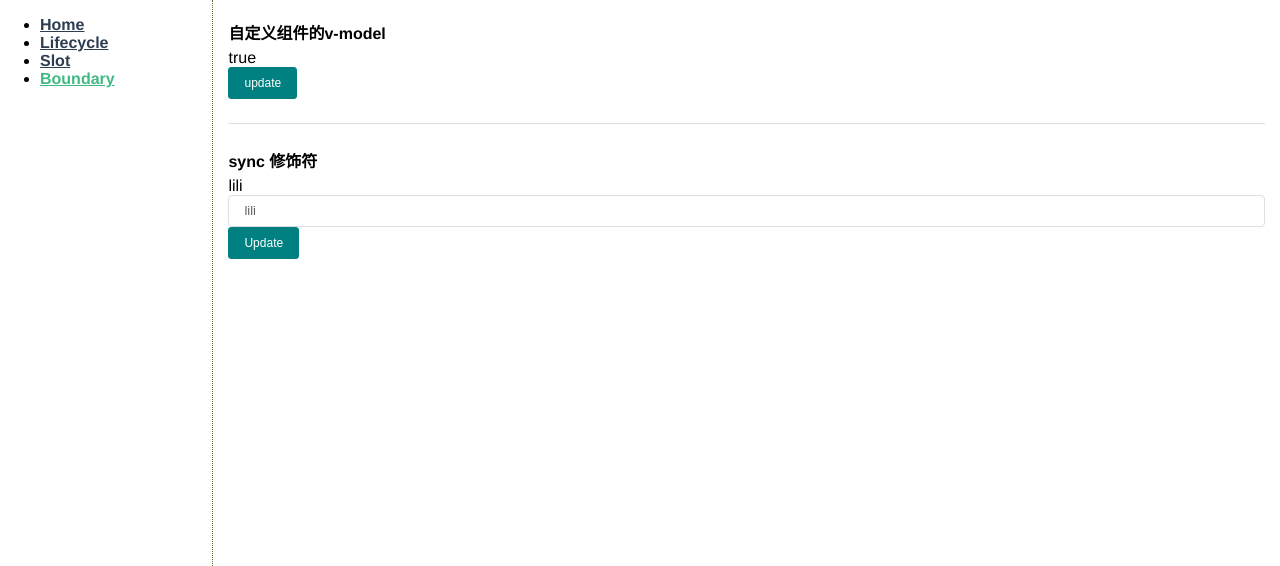
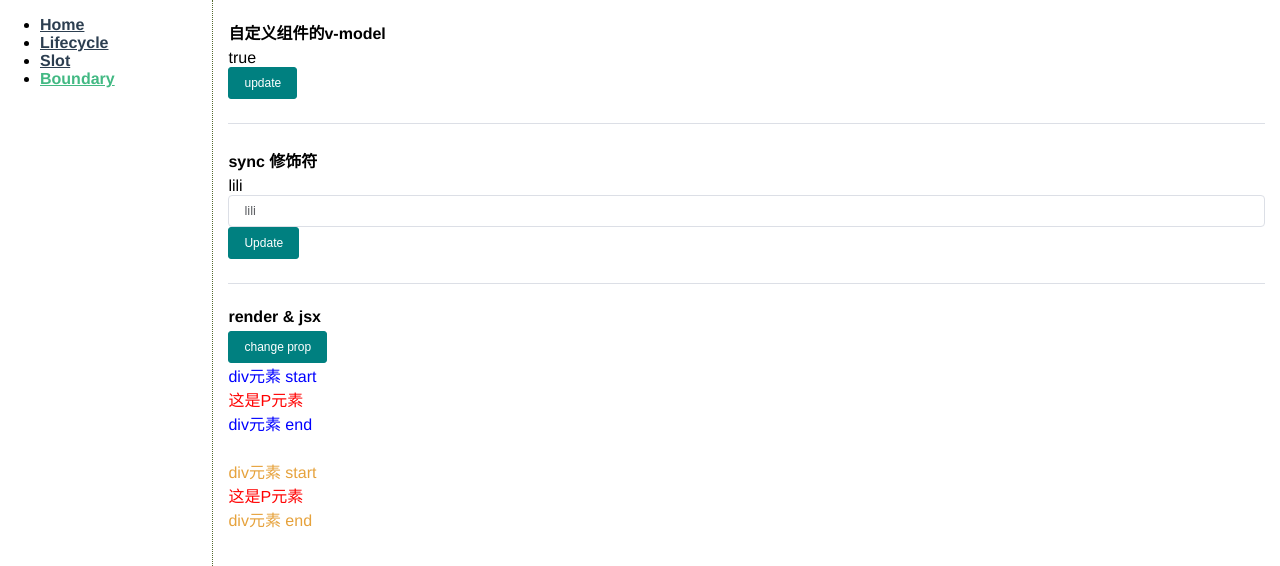
Before and after one commit to Grubby520/web-frontend, a Vue app in the folder 01.Framework/Vue/key-points/: page /boundary in a window 1280 px wide. Shown: the top 566 px of the page. Built offline with nearby package versions, Linux system fonts and the light colour scheme.

Commit message:
render & jsx 轻体验

```diff
--- /dev/null
+++ b/01.Framework/Vue/key-points/src/components/boundary/Jsx.vue
@@ -0,0 +1,15 @@
+<script>
+import Render from "./Render.vue";
+
+export default {
+  name: "Jsx",
+  data() {
+    return {
+      show: true,
+    };
+  },
+  render(h) {
+    return <Render showBar={this.data}></Render>;
+  },
+};
+</script>
--- /dev/null
+++ b/01.Framework/Vue/key-points/src/components/boundary/Render.vue
@@ -0,0 +1,58 @@
+<script>
+export default {
+  functional: true,
+  name: "Render",
+  /** render函数写着头痛 - 放弃
+   * createElement(
+      tag?: string | Class<Component> | Function | Object,
+      data?: VNodeData,
+      children?: any,
+   * )
+   */
+  // 函数式组件中，data会失效，无状态，没有生命周期，没有响应式
+  data() {
+    return {
+      showFoo: true,
+    };
+  },
+  // 只能接收prop (其他任何玩意儿都会失效)
+  props: {
+    showBar: {
+      type: Boolean,
+      default: true,
+    },
+  },
+  render(h, ctx) {
+    console.log(ctx);
+    return h(
+      "div",
+      {
+        class: {
+          foo: true,
+          bar: ctx.props.showBar,
+        },
+        style: {
+          "font-size": "16px",
+        },
+      },
+      [
+        "div元素 start",
+        h("p", { class: { "warining-text": true } }, "这是P元素"),
+        "div元素 end",
+      ]
+    );
+  },
+};
+</script>
+
+<style lang="scss" scoped>
+.foo {
+  color: blue;
+  &.bar {
+    color: #e6a23c;
+  }
+}
+.warining-text {
+  color: red;
+}
+</style>
--- a/01.Framework/Vue/key-points/src/components/boundary/index.vue
+++ b/01.Framework/Vue/key-points/src/components/boundary/index.vue
@@ -11,24 +11,33 @@
     <!-- 父组件 prop带上sync修饰符 -->
     <Sync :name.sync="name" />
 
-    <!-- 通信方式 EventBus
-      1.实现 Model 和 Sync 两个兄弟组件之间的通信
-    -->
+    <el-divider></el-divider>
+    <h4>render & jsx</h4>
+    <el-button type="primary" @click="showBar = !showBar"
+      >change prop</el-button
+    >
+    <Render :showBar="showBar" />
+    <Jsx class="mt-l" />
   </div>
 </template>
 
 <script>
 import Model from "./model.vue";
 import Sync from "./sync.vue";
+import Render from "./Render.vue";
+import Jsx from "./Jsx.vue";
 export default {
   components: {
     Model,
     Sync,
+    Render,
+    Jsx,
   },
   data() {
     return {
       checked: true,
       name: "lili",
+      showBar: false,
     };
   },
 };
--- a/01.Framework/Vue/key-points/src/components/boundary/model.vue
+++ b/01.Framework/Vue/key-points/src/components/boundary/model.vue
@@ -9,6 +9,10 @@
 </template>
 
 <script>
+/**
+ * 通信方式 EventBus
+ * 1.实现 Model 和 Sync 两个兄弟组件之间的通信
+ */
 import { EventBus } from "@share/event-bus";
 
 export default {
@@ -35,7 +39,7 @@ export default {
       // 3.model.event 指定的 eventName
       this.$emit("change", !this.checked);
       // 通信 2.兄弟组件 派发一个自定义的事件（Web APIs dispatchEvent 不是一回事）
-      this.handleEvent()
+      this.handleEvent();
     },
     handleEvent() {
       EventBus.$emit("model-emitter", this.checked);
```
Also changed, not shown: 01.Framework/Vue/key-points/.eslintrc.js.
